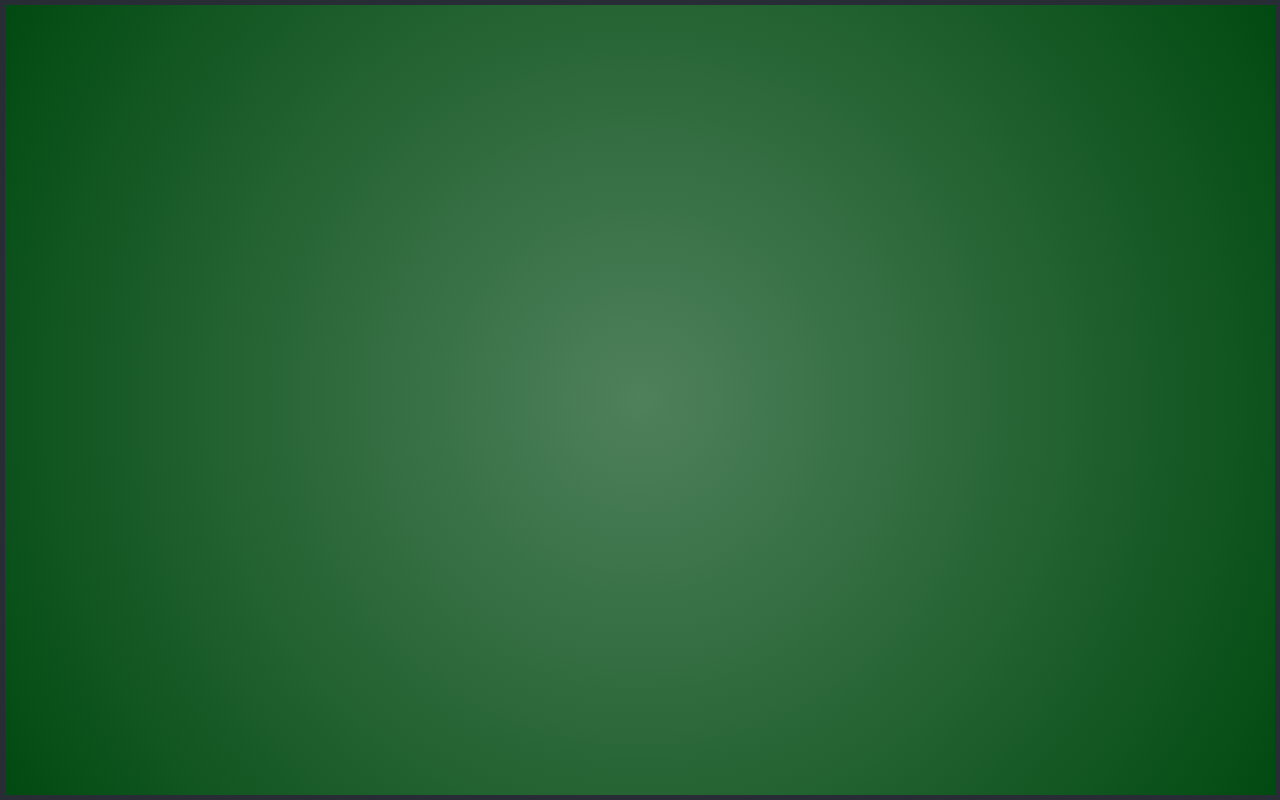
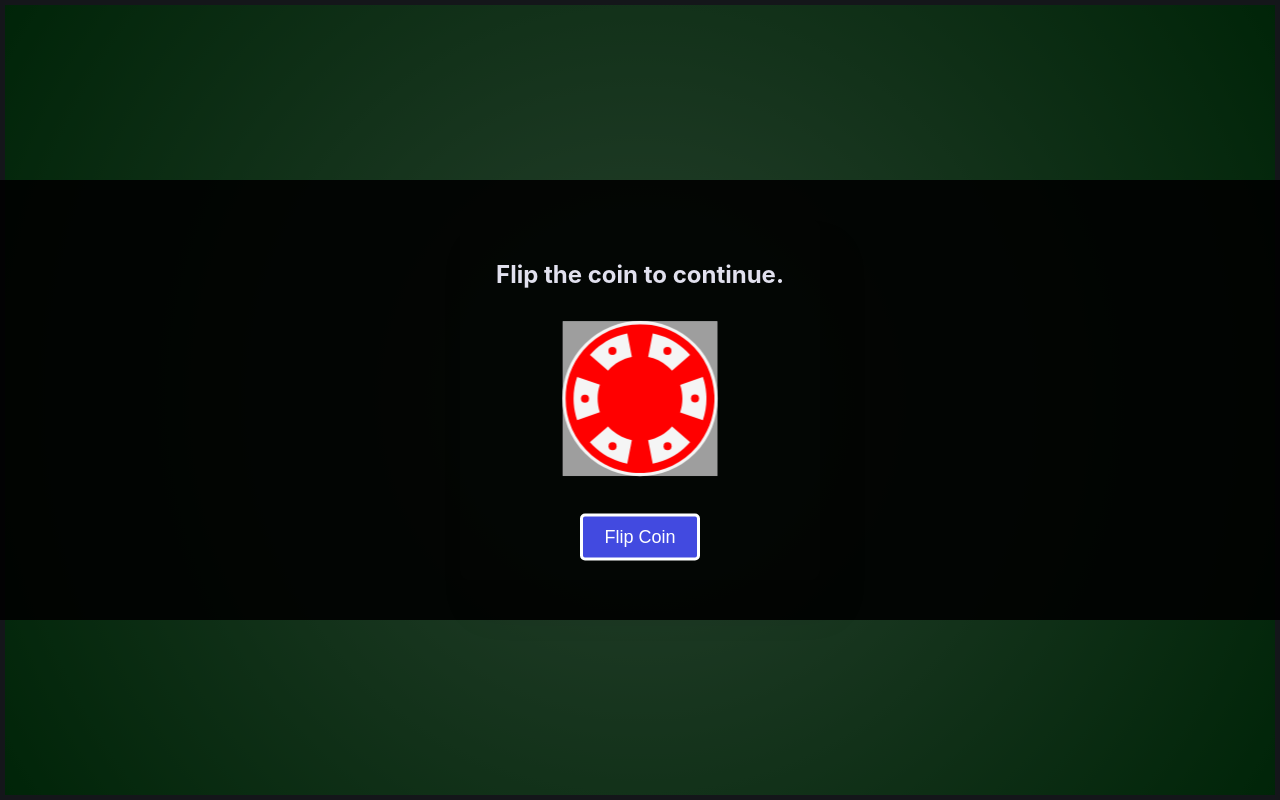
Before and after one commit to pawelsawczenko/evolution-ts-bootcamp-2023-the-course-project, a React (Create React App) app: page /coin in a window 1280 px wide. Before the commit this address had no page. Built offline with nearby package versions, Linux system fonts and the light colour scheme; grey boxes are pictures that could not be loaded.

Commit message:
Add CoinFlip & Buttons

```diff
--- a/src/App.tsx
+++ b/src/App.tsx
@@ -5,6 +5,7 @@ import "./App.css";
 import { Main } from "./components/main/Main";
 import { GameBoard } from "./components/board/GameBoard";
 import { GameRules } from "./components/game-rules/GameRules";
+import { CoinFlip } from "./components/coin-flip/CoinFlip";
 
 function App() {
   return (
@@ -27,7 +28,8 @@ function App() {
         <Routes>
           <Route path="/" element={<Main />} />
           <Route path="rules" element={<GameRules />} />
-          <Route path="game" element={<GameBoard />} />
+          <Route path="coin" element={<CoinFlip />} />
+          <Route path="gameboard" element={<GameBoard />} />
         </Routes>
       </BrowserRouter>
     </div>
--- a/src/components/board/pop-ups/PopUp.tsx
+++ b/src/components/board/pop-ups/PopUp.tsx
@@ -39,7 +39,7 @@ export const PopUp: React.FC<PopUpProps> = ({ setPopUpHidden }) => {
       gwentStore.startNewRound();
       setPopUpHidden("pop-up-hidden");
     }
-  }, []);
+  }, [navigate, setPopUpHidden]);
 
   return (
     <div className="pop-up">
@@ -52,7 +52,9 @@ export const PopUp: React.FC<PopUpProps> = ({ setPopUpHidden }) => {
         player - {gwentStore.gameBoard.player.roundsWon} round score -{" "}
         {gwentStore.gameBoard.player.roundScore}
       </h3>
-      <button onClick={onClickPopUp}>close pop up</button>
+      <button className="btn btn-main" onClick={onClickPopUp}>
+        close pop up
+      </button>
     </div>
   );
 };
--- /dev/null
+++ b/src/components/coin-flip/CoinFlip.tsx
@@ -0,0 +1,95 @@
+import React, { useState } from "react";
+// import { observer } from "mobx-react-lite";
+import { useNavigate } from "react-router-dom";
+import { gwentStore } from "../../stores/GameStore";
+
+import BlackChip from "../../assets/BlackChip.svg";
+import RedChip from "../../assets/RedChip.svg";
+
+import "./coinflip.css";
+
+export const CoinFlip: React.FC = () => {
+  const [coinAnimation, setCoinAnimation] = useState({});
+  const [btnFlipHidden, setBtnFlipHidden] = useState("");
+  const [btnContinueHidden, setBtnContinueHidden] = useState("btn-hidden");
+  const [btnDisabled, setBtnDisabled] = useState(true);
+  const [text, setText] = useState("Flip the coin to continue.");
+
+  const navigate = useNavigate();
+
+  const flipTheCoin = () => {
+    setCoinAnimation({ animation: "none" });
+    setBtnFlipHidden("btn-hidden");
+    setBtnContinueHidden("");
+    setText("Flipping the coin...");
+
+    if (gwentStore.isPlayerMoveFirst) {
+      setCoinAnimation({ animation: "spin-tails 3s forwards" });
+    } else {
+      setCoinAnimation({ animation: "spin-heads 3s forwards" });
+    }
+
+    setTimeout(() => {
+      setText(
+        gwentStore.isPlayerMoveFirst
+          ? "Red. You go first!"
+          : "Black. Opponent goes first."
+      );
+      setBtnDisabled(false);
+    }, 3200);
+  };
+
+  const startGame = () => {
+    navigate("/gameboard", { replace: false });
+  };
+
+  return (
+    <div className="pop-up-container">
+      <div className="wrapper">
+        <div className="coin-wrapper">
+          <h2 className="text">{text}</h2>
+          <div className="coin" id="coin" style={coinAnimation}>
+            {/* <div className="heads">
+            <img src={RedChip} alt="red poker chip" />
+          </div>
+          <div className="tails">
+            <img src={BlackChip} alt="black poker chip" />
+          </div> */}
+            <div className="heads">
+              <img src={RedChip} alt="red poker chip" />
+            </div>
+            <div className="middle"></div>
+            <div className="middle"></div>
+            <div className="middle"></div>
+            <div className="middle"></div>
+            <div className="middle"></div>
+            <div className="middle"></div>
+            <div className="middle"></div>
+            <div className="middle"></div>
+            <div className="middle"></div>
+            <div className="tails">
+              <img src={BlackChip} alt="black poker chip" />
+            </div>
+          </div>
+          <div className="btns">
+            <button
+              className={`btn btn-main ${btnFlipHidden}`}
+              id="btn-flip"
+              onClick={flipTheCoin}
+            >
+              Flip Coin
+            </button>
+            <button
+              className={`btn btn-main ${btnContinueHidden}`}
+              id="btn-continue"
+              disabled={btnDisabled}
+              onClick={startGame}
+            >
+              Continue
+            </button>
+          </div>
+        </div>
+      </div>
+    </div>
+  );
+};
--- /dev/null
+++ b/src/components/coin-flip/coinflip.css
@@ -0,0 +1,200 @@
+.wrapper {
+  width: 100%;
+  height: 55%;
+  background-color: rgba(0, 0, 0, 0.9);
+  display: flex;
+  align-items: center;
+  justify-content: center;
+}
+.coin-wrapper {
+  /* background-color: black; */
+  width: 360px;
+  padding: 20px;
+  position: absolute;
+  transform: translate(-50%, -50%);
+  top: 50%;
+  left: 50%;
+  box-shadow: 15px 30px 35px rgba(0, 0, 0, 0.1);
+  border-radius: 10px;
+  -webkit-perspective: 300px;
+  perspective: 300px;
+}
+.coin {
+  height: 150px;
+  width: 150px;
+  position: relative;
+  margin: 40px auto;
+  -webkit-transform-style: preserve-3d;
+  transform-style: preserve-3d;
+}
+.heads,
+.tails {
+  position: absolute;
+  width: 100%;
+  height: 100%;
+  -webkit-backface-visibility: hidden;
+  backface-visibility: hidden;
+}
+.tails {
+  transform: rotateX(180deg);
+}
+
+.tails {
+  width: 100%;
+  height: 100%;
+  background-color: whitesmoke;
+  border-radius: 9999px;
+  border: 3px whitesmoke solid;
+}
+
+.middle {
+  background-image: url("https://s3-us-west-2.amazonaws.com/s.cdpn.io/133687/faceeuro.png");
+  width: 100%;
+  height: 100%;
+  transform: translateZ(1px);
+  position: absolute;
+  top: 0;
+}
+
+.heads {
+  height: 100%;
+  position: absolute;
+  top: 0;
+  transform: translateZ(10px);
+  width: 100%;
+  background-color: whitesmoke;
+  border-radius: 9999px;
+  border: 3px whitesmoke solid;
+}
+.heads img,
+.tails img {
+  width: 100%;
+  height: 100%;
+}
+
+.middle:nth-child(1) {
+  transform: translateZ(1px);
+}
+
+.middle:nth-child(2) {
+  transform: translateZ(2px);
+}
+
+.middle:nth-child(3) {
+  transform: translateZ(3px);
+}
+
+.middle:nth-child(4) {
+  transform: translateZ(4px);
+}
+
+.middle:nth-child(5) {
+  transform: translateZ(5px);
+}
+
+.middle:nth-child(6) {
+  transform: translateZ(6px);
+}
+
+.middle:nth-child(7) {
+  transform: translateZ(7px);
+}
+
+.middle:nth-child(8) {
+  transform: translateZ(8px);
+}
+
+.middle:nth-child(9) {
+  transform: translateZ(9px);
+}
+
+.heads-wins {
+  animation: spin-heads 3s forwards;
+  animation-delay: 0.2s;
+}
+.tails-wins {
+  animation: spin-tails 3s forwards;
+  animation-delay: 0.2s;
+}
+
+@keyframes spin-tails {
+  0% {
+    transform: rotateX(0);
+  }
+  100% {
+    /* transform: rotateX(1980deg); */
+    transform: rotateX(1800deg);
+  }
+}
+@keyframes spin-heads {
+  0% {
+    transform: rotateX(0);
+  }
+  100% {
+    /* transform: rotateX(2160deg); */
+    transform: rotateX(1980deg);
+  }
+}
+
+.btns {
+  display: flex;
+  justify-content: center;
+}
+
+.btn {
+  width: 120px;
+  padding: 10px 0;
+  font-size: 18px;
+  /* border: 3px solid #424ae0; */
+  border-radius: 5px;
+  cursor: pointer;
+  border: 3px solid #ffffff;
+}
+.btn-main {
+  border-color: #ffffff;
+  background-color: #424ae0;
+  color: #ffffff;
+}
+.btn-main:hover {
+  background-color: #ffffff;
+  color: #424ae0;
+  border-color: #424ae0;
+}
+.btn-quit {
+  border-color: #ffffff;
+  background-color: #8d1a1a;
+  color: #ffffff;
+}
+.btn-quit:hover {
+  border-color: #8d1a1a;
+  background-color: #ffffff;
+  color: #8d1a1a;
+}
+
+.btn:disabled {
+  background-color: #e1e0ee;
+  border-color: #e1e0ee;
+  color: #101020;
+}
+.btn-hidden {
+  display: none;
+}
+/* #btn-flip {
+  background-color: #424ae0;
+  color: #ffffff;
+} */
+/* #btn-continue:disabled {
+  background-color: #e1e0ee;
+  border-color: #e1e0ee;
+  color: #101020;
+} */
+/* #btn-continue {
+  background-color: #ffffff;
+  color: #424ae0;
+} */
+
+.text {
+  text-align: center;
+  height: 24px;
+  color: #e1e0ee;
+}
--- a/src/components/game-rules/GameRules.tsx
+++ b/src/components/game-rules/GameRules.tsx
@@ -60,7 +60,9 @@ export const GameRules: React.FC = () => {
       <div id="main">
         <img className="suit" src={Diamonds} alt={`suit Diamonds`} />
         <img className="suit" src={Hearts} alt={`suit Hearts`} />
-        <button onClick={backToMainPage}>Back to main page</button>
+        <button className="btn btn-main" onClick={backToMainPage}>
+          Back to main page
+        </button>
         <img className="suit" src={Spades} alt={`suit Spades`} />
         <img className="suit" src={Clubs} alt={`suit Clubs`} />
       </div>
--- a/src/components/main/Main.tsx
+++ b/src/components/main/Main.tsx
@@ -14,25 +14,34 @@ export const Main: React.FC = () => {
 
   const startGame = () => {
     gwentStore.startTheGame();
-    navigate("game", { replace: false });
+    // navigate("game", { replace: false });
+    navigate("coin", { replace: false });
   };
 
   const toGameRules = () => {
     navigate("rules", { replace: false });
   };
+  // const toCoin = () => {
+  //   navigate("coin", { replace: false });
+  // };
   return (
     <div>
       <div id="main">
         <img className="suit" src={Diamonds} alt={`suit Diamonds`} />
         <img className="suit" src={Hearts} alt={`suit Hearts`} />
-        <button onClick={startGame}>Start Game</button>
+        <button className="btn btn-main" onClick={startGame}>
+          Start Game
+        </button>
         <img className="suit" src={Spades} alt={`suit Spades`} />
         <img className="suit" src={Clubs} alt={`suit Clubs`} />
       </div>
       {/* TODO: change when rules component will be implemented */}
 
       <div className="rules-button">
-        <button onClick={toGameRules}>toGameRules</button>
+        {/* <button onClick={toCoin}>toCoin</button> */}
+        <button className="btn btn-main" onClick={toGameRules}>
+          Game Rules
+        </button>
       </div>
     </div>
   );
```
Also changed, not shown: src/components/board/player/PlayerStatsAndInput.tsx (+17 -5 lines), src/assets/BlackChip.svg (added), src/assets/RedChip.svg (added).
